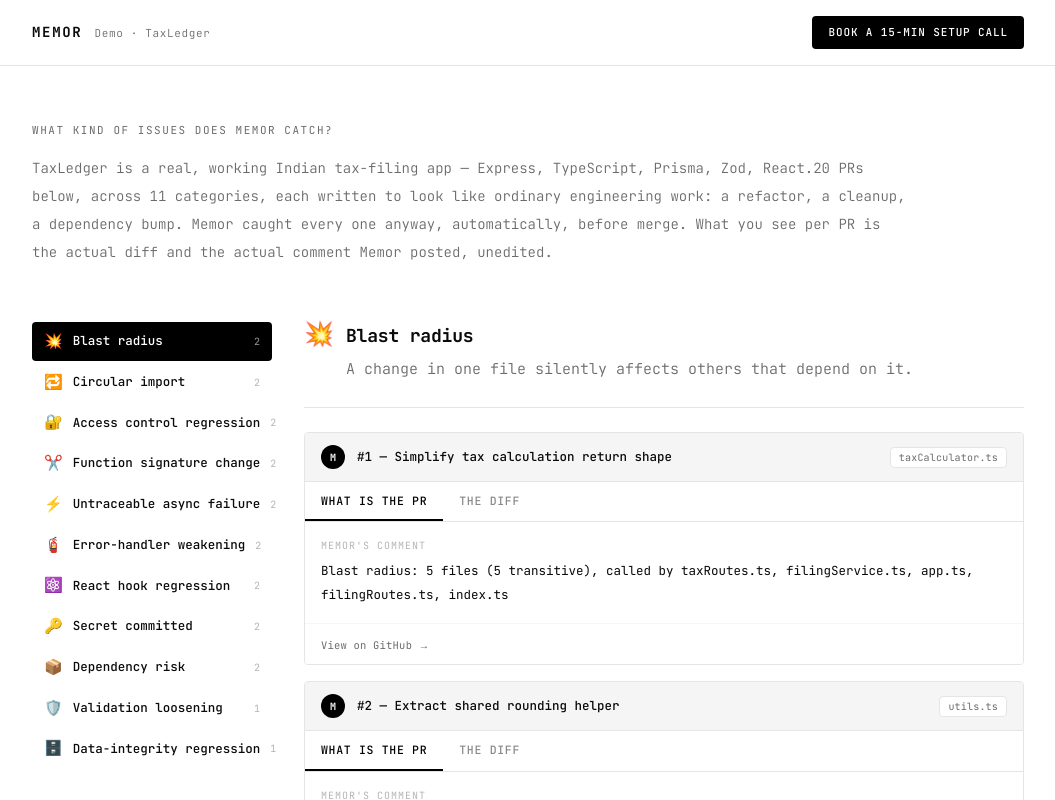
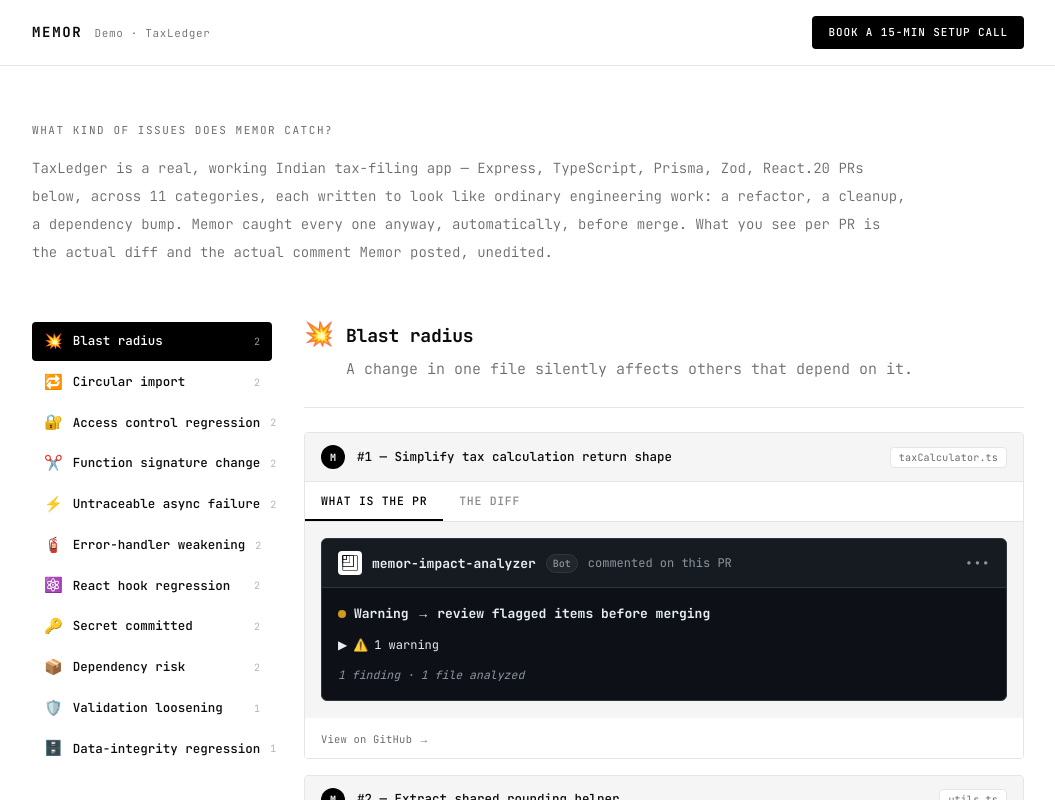
Before and after one commit to mukurpuri/memor-website, a Next.js app: page /demo/taxLedger in a window 1280 px wide. Shown: the top 800 px of the page, without its empty margins (112-1167 px from the left). Built offline with nearby package versions, Linux system fonts and the light colour scheme.

Commit message:
adding changes toa dd diffs

```diff
--- a/app/demo/taxLedger/page.tsx
+++ b/app/demo/taxLedger/page.tsx
@@ -60,6 +60,86 @@
   )
 }
 
+// ── GitHub-comment-styled render of Memor's actual PR comment ───────────────
+// Warnings render collapsed behind a disclosure (matching how the real comment
+// hides low-severity findings by default); blockers render open, since that's
+// the one thing worth seeing without an extra click.
+
+function GitHubComment({ pr }: { pr: PR }) {
+  const [open, setOpen] = useState(pr.severity === "blocker")
+  const dotColor = pr.severity === "blocker" ? "bg-[#f85149]" : "bg-[#d29922]"
+  const headlineParts = pr.headline.split(/(`[^`]+`)/g)
+
+  return (
+    <div className="overflow-hidden rounded-md border border-[#30363d] bg-[#0d1117]">
+      {/* comment header */}
+      <div className="flex items-center gap-2.5 border-b border-[#30363d] bg-[#161b22] px-4 py-3">
+        <img src="/memor-logo.svg" alt="" className="h-6 w-6 shrink-0 rounded bg-white p-0.5" />
+        <span className="text-[13px] font-semibold text-[#e6edf3]">memor-impact-analyzer</span>
+        <span className="rounded-full border border-[#30363d] bg-[#21262d] px-1.5 py-[1px] text-[10px] font-medium text-[#8b949e]">
+          Bot
+        </span>
+        <span className="text-[12px] text-[#8b949e]">commented on this PR</span>
+        <span className="ml-auto text-[14px] text-[#8b949e]">•••</span>
+      </div>
+
+      {/* comment body */}
+      <div className="px-4 py-4">
+        <div className="mb-3 flex items-start gap-2">
+          <span className={`mt-1.5 h-2 w-2 shrink-0 rounded-full ${dotColor}`} />
+          <p className="text-[13px] font-semibold leading-5 text-[#e6edf3]">
+            {headlineParts.map((part, i) =>
+              part.startsWith("`") ? (
+                <code key={i} className="rounded bg-[#21262d] px-1 py-0.5 text-[12px] font-normal text-[#e6edf3]">
+                  {part.slice(1, -1)}
+                </code>
+              ) : (
+                <span key={i}>{part}</span>
+              ),
+            )}
+          </p>
+        </div>
+
+        <button
+          onClick={() => setOpen(!open)}
+          className="mb-1 flex items-center gap-1.5 text-[12px] text-[#e6edf3]"
+        >
+          <span className={`inline-block transition-transform ${open ? "rotate-90" : ""}`}>▶</span>
+          <span className={pr.severity === "blocker" ? "text-[#f85149]" : "text-[#d29922]"}>
+            {pr.severity === "blocker" ? "🔴" : "⚠️"}
+          </span>
+          <span>1 {pr.severity === "blocker" ? "blocker" : "warning"}</span>
+        </button>
+
+        {open && (
+          <div className="mt-2 overflow-hidden rounded border border-[#30363d]">
+            <table className="w-full border-collapse text-left text-[12px]">
+              <thead>
+                <tr className="border-b border-[#30363d] bg-[#161b22] text-[#8b949e]">
+                  <th className="px-3 py-2 font-medium">Status</th>
+                  <th className="px-3 py-2 font-medium">File name</th>
+                  <th className="px-3 py-2 font-medium">Why</th>
+                </tr>
+              </thead>
+              <tbody>
+                <tr>
+                  <td className="whitespace-nowrap px-3 py-2.5 align-top text-[#e6edf3]">
+                    {pr.severity === "blocker" ? "🔴 blocker" : "🟡 warning"}
+                  </td>
+                  <td className="whitespace-nowrap px-3 py-2.5 align-top text-[#58a6ff]">{pr.file}</td>
+                  <td className="px-3 py-2.5 align-top leading-5 text-[#c9d1d9]">{pr.comment}</td>
+                </tr>
+              </tbody>
+            </table>
+          </div>
+        )}
+
+        <p className="mt-3 text-[11.5px] italic text-[#8b949e]">1 finding · 1 file analyzed</p>
+      </div>
+    </div>
+  )
+}
+
 function BookCallButton({ className = "" }: { className?: string }) {
   return (
     <a
@@ -75,7 +155,14 @@
 
 // ── Data ───────────────────────────────────────────────────────────────────
 
-type PR = { number: number; title: string; file: string; comment: string }
+type PR = {
+  number: number
+  title: string
+  file: string
+  comment: string
+  severity: "blocker" | "warning"
+  headline: string
+}
 type Category = { id: string; icon: string; name: string; description: string; prs: PR[] }
 
 const categories: Category[] = [
@@ -89,6 +176,8 @@
         number: 1,
         title: "Simplify tax calculation return shape",
         file: "taxCalculator.ts",
+        severity: "warning",
+        headline: "Warning → review flagged items before merging",
         comment:
           "Blast radius: 5 files (5 transitive), called by taxRoutes.ts, filingService.ts, app.ts, filingRoutes.ts, index.ts",
       },
@@ -96,6 +185,8 @@
         number: 2,
         title: "Extract shared rounding helper",
         file: "utils.ts",
+        severity: "warning",
+        headline: "Warning → review flagged items before merging",
         comment:
           "Blast radius: 13 files (13 transitive), called by app.ts, taxRoutes.ts, invoiceGenerator.ts, paymentProcessor.ts +9 more",
       },
@@ -111,6 +202,8 @@
         number: 22,
         title: "Share bracket lookup between tax and discount logic",
         file: "discountEngine.ts",
+        severity: "warning",
+        headline: "Warning → review flagged items before merging",
         comment:
           "Blast radius: 6 files (6 transitive), called by taxCalculator.ts, taxRoutes.ts, filingService.ts +3 more",
       },
@@ -118,6 +211,8 @@
         number: 21,
         title: "Reuse calculation context across tax modules",
         file: "calculationContext.ts",
+        severity: "warning",
+        headline: "Warning → review flagged items before merging",
         comment:
           "Blast radius: 7 files (7 transitive), called by discountEngine.ts, taxCalculator.ts, taxRoutes.ts +4 more",
       },
@@ -133,6 +228,8 @@
         number: 20,
         title: "Streamline admin route middleware chain",
         file: "adminRoutes.ts",
+        severity: "blocker",
+        headline: "High risk → merging this changes access control in `adminRoutes.ts`; verify users still have correct permissions",
         comment:
           "requireRole removed from route handler; endpoint is now accessible without this authorization check",
       },
@@ -140,6 +237,8 @@
         number: 19,
         title: "Remove redundant auth check on filing submit",
         file: "paymentRoutes.ts",
+        severity: "blocker",
+        headline: "High risk → merging this changes access control in `paymentRoutes.ts`; verify users still have correct permissions",
         comment:
           "An authorization check (requireAuth) was removed. If this handler still accepts a resource identifier from the caller, requests may now bypass a permission check that used to gate them.",
       },
@@ -155,12 +254,16 @@
         number: 16,
         title: "Add currency support to tax calculation",
         file: "taxCalculator.ts",
+        severity: "blocker",
+        headline: "High risk → merging this will break external consumers on deploy",
         comment: "API contract changed; external consumers exist",
       },
       {
         number: 15,
         title: "Reorder GST calculation parameters for consistency",
         file: "gstCalculator.ts",
+        severity: "blocker",
+        headline: "High risk → merging this will break external consumers on deploy",
         comment: "API contract changed; external consumers exist",
       },
     ],
@@ -175,6 +278,8 @@
         number: 14,
         title: "Simplify payment gateway call",
         file: "paymentGateway.ts",
+        severity: "blocker",
+        headline: "High risk → merging this will break `paymentProcessor.ts` and `paymentRoutes.ts` and 2 others on deploy",
         comment:
           "A try/catch block around an await was removed. The awaited call's failure used to be caught here — if it throws now, the error propagates uncaught instead of being handled the way this code previously handled it.",
       },
@@ -182,6 +287,8 @@
         number: 13,
         title: "Clean up payment processor error wrapping",
         file: "paymentProcessor.ts",
+        severity: "blocker",
+        headline: "High risk → merging this will break `paymentRoutes.ts` and `app.ts` and 1 other on deploy",
         comment:
           "Same finding, on paymentProcessor.ts — the try/catch around the gateway call was removed here too.",
       },
@@ -197,6 +304,8 @@
         number: 12,
         title: "Simplify document upload handling",
         file: "uploadHandler.ts",
+        severity: "blocker",
+        headline: "High risk → merging this alters a table schema; downstream services may fail",
         comment:
           "A try/catch block around an await was removed — an upload failure now propagates uncaught instead of being handled",
       },
@@ -204,6 +313,8 @@
         number: 11,
         title: "Simplify notification dispatch",
         file: "notifier.ts",
+        severity: "blocker",
+        headline: "High risk → merging this alters a table schema; downstream services may fail",
         comment:
           "A try/catch block around an await was removed — a failed notification now propagates uncaught instead of being handled",
       },
@@ -219,6 +330,8 @@
         number: 10,
         title: "Simplify refund status polling",
         file: "useFilingStatus.ts",
+        severity: "warning",
+        headline: "Warning → review flagged items before merging",
         comment:
           "A bare return () => {...} was removed. If this was a useEffect cleanup, whatever it was tearing down — an event listener, a subscription, a timer — now leaks: it keeps running after the component unmounts, and can fire against stale state.",
       },
@@ -226,6 +339,8 @@
         number: 9,
         title: "Refactor filing status hook",
         file: "useFilingStatus.ts",
+        severity: "warning",
+        headline: "Warning → review flagged items before merging",
         comment:
           "A hook's dependency array shrank (1 → 0 entries). If the removed dependency is still referenced inside the hook, it now closes over a stale value instead of reacting to changes — a common source of bugs that only show up intermittently.",
       },
@@ -241,12 +356,16 @@
         number: 8,
         title: "Add local dev fallback for payment gateway key",
         file: "env.ts",
+        severity: "blocker",
+        headline: "High risk → merging this rotates credentials in `env.ts`; verify CI/CD still has access",
         comment: "Stripe key committed to source as a literal string; rotate this credential and read it from env instead",
       },
       {
         number: 7,
         title: "Add debug logging for gateway integration issue",
         file: "paymentGateway.ts",
+        severity: "blocker",
+        headline: "High risk → merging this rotates credentials in `paymentGateway.ts`; verify CI/CD still has access",
         comment: "apikey credential committed to source for the first time; verify this is not a production secret",
       },
     ],
@@ -261,12 +380,16 @@
         number: 6,
         title: "Loosen dependency version pins",
         file: "package.json",
+        severity: "warning",
+        headline: "Warning → review flagged items before merging",
         comment: "Flagged in package.json — may fail at runtime without surfacing an error",
       },
       {
         number: 23,
         title: "Remove unused multer dependency",
         file: "package.json",
+        severity: "warning",
+        headline: "Warning → review flagged items before merging",
         comment: "Flagged in package.json — may fail at runtime without surfacing an error",
       },
     ],
@@ -281,6 +404,8 @@
         number: 4,
         title: "Simplify filing request schema",
         file: "schemas.ts",
+        severity: "blocker",
+        headline: "High risk → merging this will break external consumers on deploy",
         comment: "API contract changed; external consumers exist",
       },
     ],
@@ -295,6 +420,8 @@
         number: 24,
         title: "Simplify draft filing cleanup",
         file: "seed.ts",
+        severity: "blocker",
+        headline: "High risk → merging this alters a table schema; downstream services may fail",
         comment:
           "deleteMany() called with no filter — this deletes every row in the table, not a scoped subset. If a where clause was meant to be here, its absence won't throw; it'll just wipe the table.",
       },
@@ -346,11 +473,8 @@
       </div>
 
       {tab === "pr" ? (
-        <div className="bg-white p-4">
-          <p className="mb-1.5 text-[10px] uppercase tracking-[0.1em] text-[#B5B5B5]">
-            Memor's comment
-          </p>
-          <p className="text-[12.5px] leading-6 text-[#0A0A0A]">{pr.comment}</p>
+        <div className="bg-[#F5F5F5] p-4">
+          <GitHubComment pr={pr} />
         </div>
       ) : diff ? (
         <DiffView diff={diff} />
```
